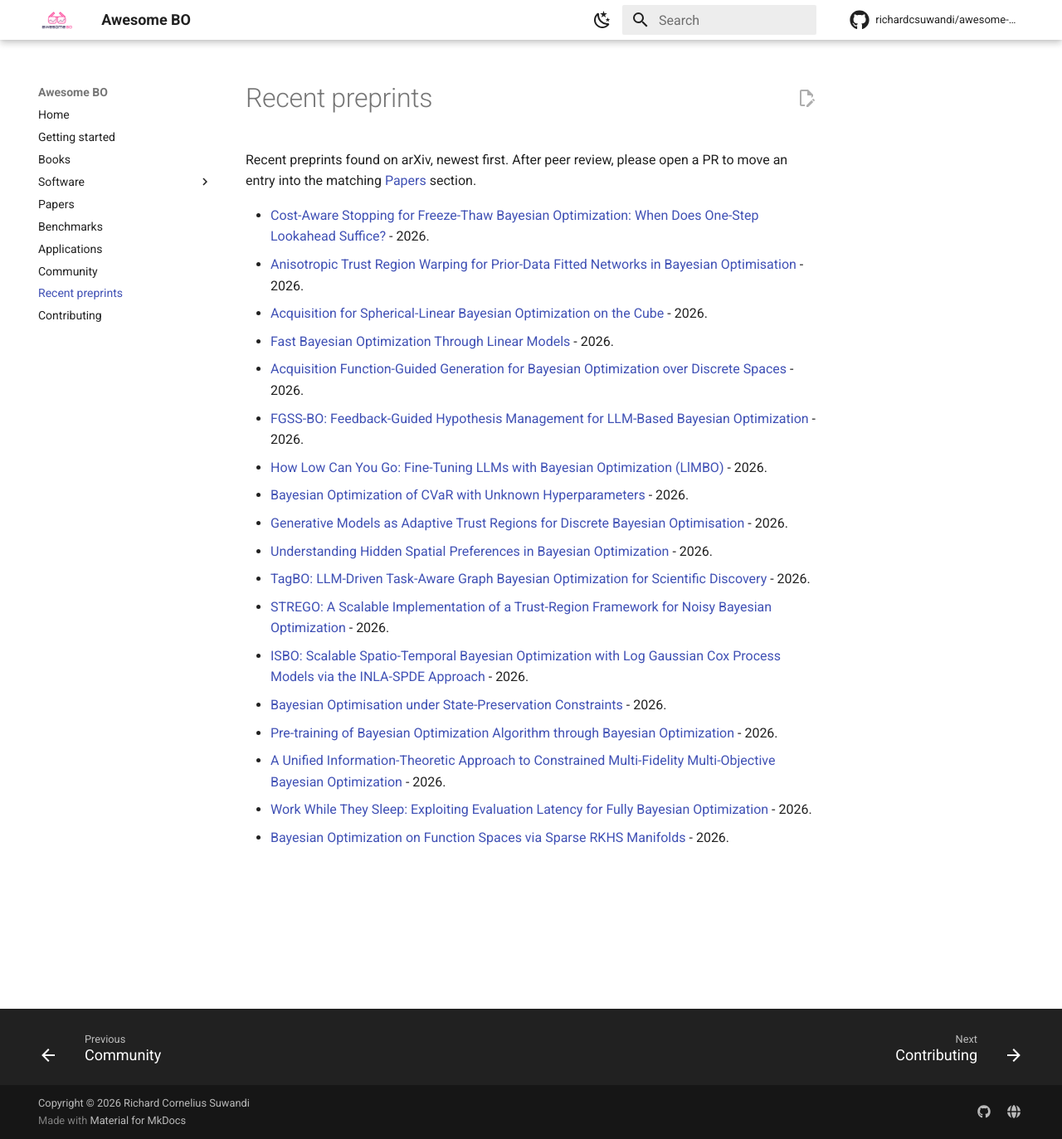
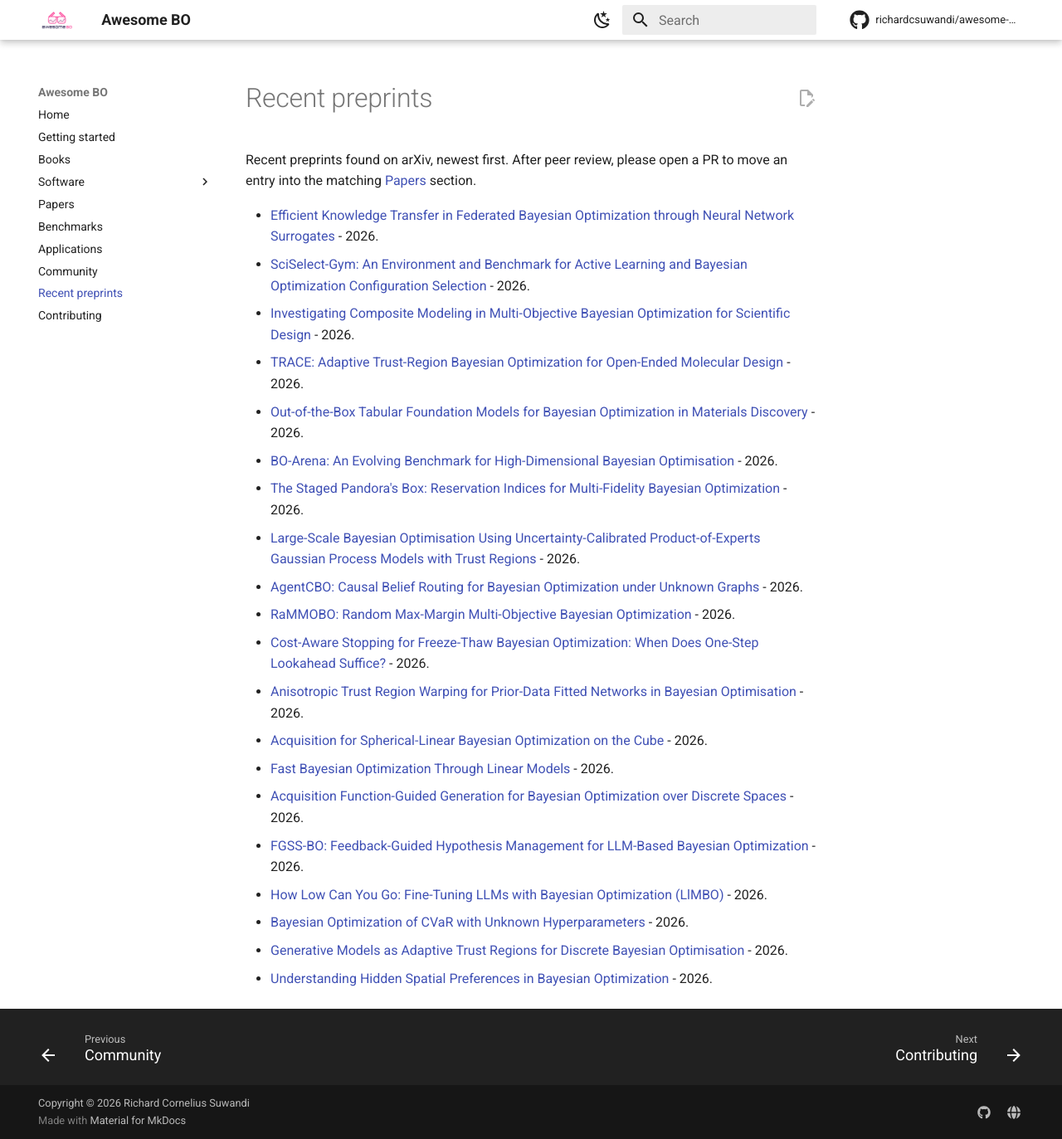
Before and after one commit to richardcsuwandi/awesome-bo, an MkDocs documentation site: the page built from docs/preprints.md, in a window 1280 px wide and 1373 px high. Shown: the whole window at 83% size. Built offline with MkDocs 1.6.1 and Material for MkDocs 9.7.7, drawn with Linux system fonts in a browser that asks for light colours; comment, search, counter and statistics services are not loaded.

Commit message:
Weekly preprint suggestions (#15)
* Propose new method preprints

* Keep only this week's method preprints

Drop the application papers from the weekly suggestions. Keep the
method and benchmark additions, restore the newest method entries
from main, and roll off the oldest to stay at 20.

Co-authored-by: Richard Cornelius Suwandi <richardcsuwandi@users.noreply.github.com>

---------

Co-authored-by: richardcsuwandi <59959022+richardcsuwandi@users.noreply.github.com>
Co-authored-by: Cursor Agent <cursoragent@cursor.com>
Co-authored-by: Richard Cornelius Suwandi <richardcsuwandi@users.noreply.github.com>

```diff
--- a/docs/preprints.md
+++ b/docs/preprints.md
@@ -2,6 +2,16 @@
 
 Recent preprints found on arXiv, newest first. After peer review, please open a PR to move an entry into the matching [Papers](papers.md) section.
 
+- [Efficient Knowledge Transfer in Federated Bayesian Optimization through Neural Network Surrogates](https://arxiv.org/abs/2611.15707) - 2026.
+- [SciSelect-Gym: An Environment and Benchmark for Active Learning and Bayesian Optimization Configuration Selection](https://arxiv.org/abs/2611.15154) - 2026.
+- [Investigating Composite Modeling in Multi-Objective Bayesian Optimization for Scientific Design](https://arxiv.org/abs/2611.13565) - 2026.
+- [TRACE: Adaptive Trust-Region Bayesian Optimization for Open-Ended Molecular Design](https://arxiv.org/abs/2611.12591) - 2026.
+- [Out-of-the-Box Tabular Foundation Models for Bayesian Optimization in Materials Discovery](https://arxiv.org/abs/2611.12491) - 2026.
+- [BO-Arena: An Evolving Benchmark for High-Dimensional Bayesian Optimisation](https://arxiv.org/abs/2611.10198) - 2026.
+- [The Staged Pandora's Box: Reservation Indices for Multi-Fidelity Bayesian Optimization](https://arxiv.org/abs/2611.02722) - 2026.
+- [Large-Scale Bayesian Optimisation Using Uncertainty-Calibrated Product-of-Experts Gaussian Process Models with Trust Regions](https://arxiv.org/abs/2611.01984) - 2026.
+- [AgentCBO: Causal Belief Routing for Bayesian Optimization under Unknown Graphs](https://arxiv.org/abs/2611.01317) - 2026.
+- [RaMMOBO: Random Max-Margin Multi-Objective Bayesian Optimization](https://arxiv.org/abs/2611.00312) - 2026.
 - [Cost-Aware Stopping for Freeze-Thaw Bayesian Optimization: When Does One-Step Lookahead Suffice?](https://arxiv.org/abs/2610.42085) - 2026.
 - [Anisotropic Trust Region Warping for Prior-Data Fitted Networks in Bayesian Optimisation](https://arxiv.org/abs/2610.37737) - 2026.
 - [Acquisition for Spherical-Linear Bayesian Optimization on the Cube](https://arxiv.org/abs/2610.32628) - 2026.
@@ -12,11 +22,3 @@ Recent preprints found on arXiv, newest first. After peer review, please open a
 - [Bayesian Optimization of CVaR with Unknown Hyperparameters](https://arxiv.org/abs/2610.18306) - 2026.
 - [Generative Models as Adaptive Trust Regions for Discrete Bayesian Optimisation](https://arxiv.org/abs/2610.16992) - 2026.
 - [Understanding Hidden Spatial Preferences in Bayesian Optimization](https://arxiv.org/abs/2610.14696) - 2026.
-- [TagBO: LLM-Driven Task-Aware Graph Bayesian Optimization for Scientific Discovery](https://arxiv.org/abs/2610.14626) - 2026.
-- [STREGO: A Scalable Implementation of a Trust-Region Framework for Noisy Bayesian Optimization](https://arxiv.org/abs/2610.14338) - 2026.
-- [ISBO: Scalable Spatio-Temporal Bayesian Optimization with Log Gaussian Cox Process Models via the INLA-SPDE Approach](https://arxiv.org/abs/2610.12213) - 2026.
-- [Bayesian Optimisation under State-Preservation Constraints](https://arxiv.org/abs/2610.12150) - 2026.
-- [Pre-training of Bayesian Optimization Algorithm through Bayesian Optimization](https://arxiv.org/abs/2610.10186) - 2026.
-- [A Unified Information-Theoretic Approach to Constrained Multi-Fidelity Multi-Objective Bayesian Optimization](https://arxiv.org/abs/2610.10174) - 2026.
-- [Work While They Sleep: Exploiting Evaluation Latency for Fully Bayesian Optimization](https://arxiv.org/abs/2610.08969) - 2026.
-- [Bayesian Optimization on Function Spaces via Sparse RKHS Manifolds](https://arxiv.org/abs/2610.07417) - 2026.
```
Also changed, not shown: README.md (+10 -8 lines).
